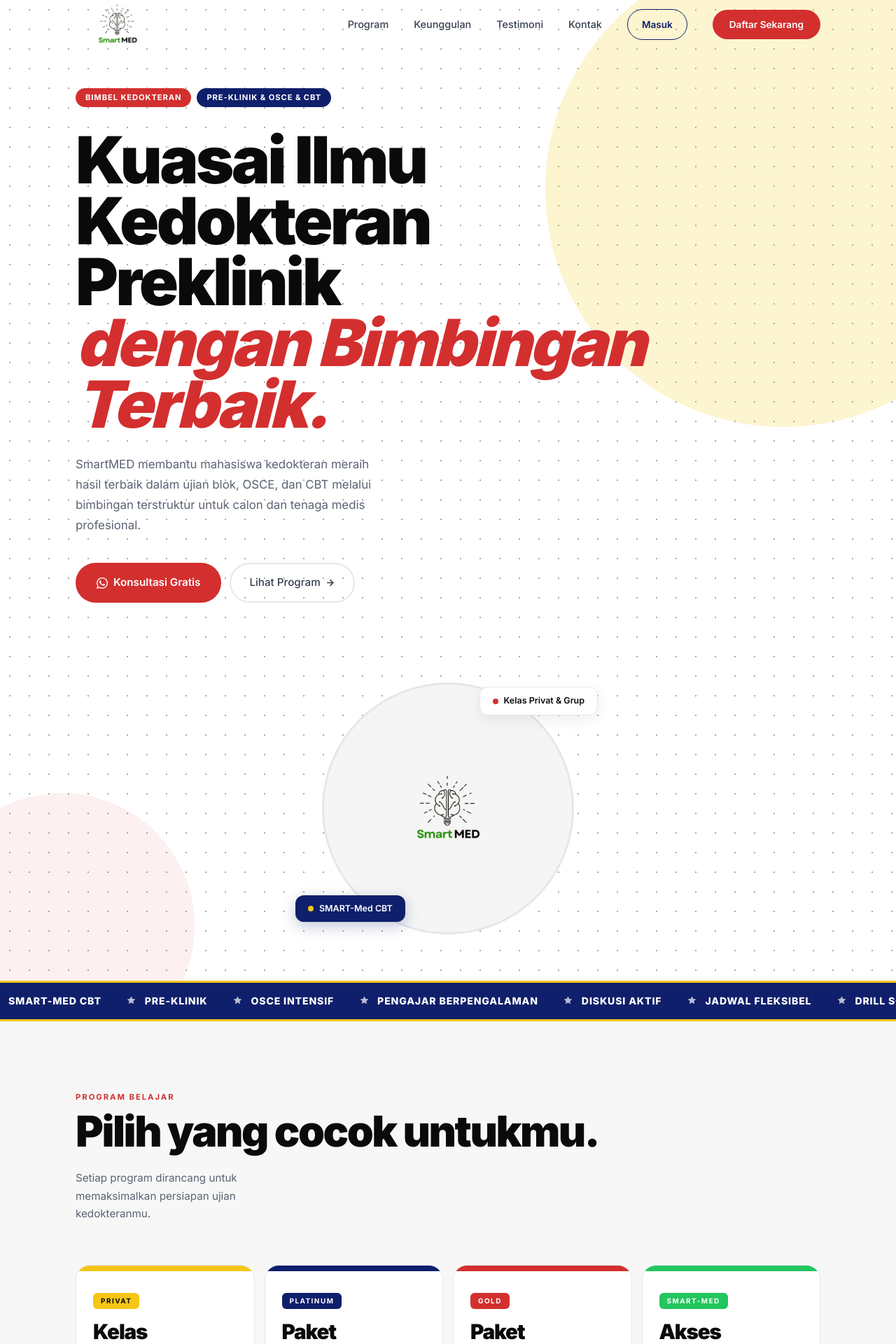
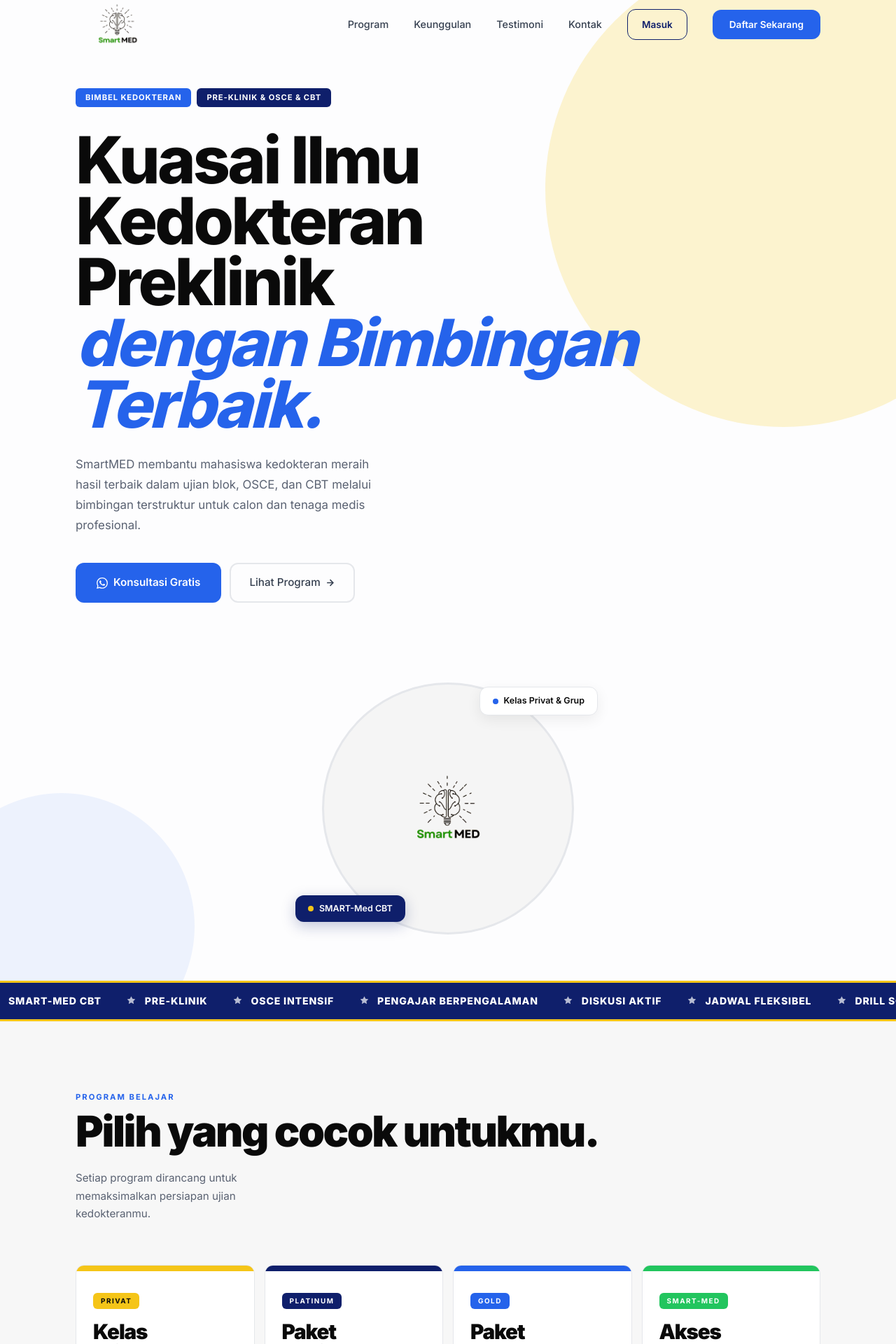
Before and after one commit to ganiout1/SmartMed, a Next.js app: page / in a window 1280 px wide. Shown: the top 1920 px of the page at 70% size. Built offline with nearby package versions, Linux system fonts and the light colour scheme.

Commit message:
style: reduce UI similarity to reference design (change red to blue, tweak typography, remove dots, adjust border radii)

```diff
--- a/src/app/globals.css
+++ b/src/app/globals.css
@@ -151,10 +151,9 @@
 
 /* ── Landing Page: AbdiSmart-style global classes ── */
 @layer components {
-  /* Dot grid background pattern */
+  /* Dot grid background pattern - removed and changed to subtle solid for differentiation */
   .dot-grid {
-    background-image: radial-gradient(circle, #0A0A0A 1px, transparent 1px);
-    background-size: 28px 28px;
+    background-color: #F8FAFC; /* Slate-50 */
   }
 
   /* Pill badge */
@@ -166,7 +165,7 @@
     letter-spacing: 0.08em;
     text-transform: uppercase;
     padding: 5px 14px;
-    border-radius: 999px;
+    border-radius: 6px;
   }
 
   /* Mark/highlight text */
--- a/src/components/landing/contact-section.tsx
+++ b/src/components/landing/contact-section.tsx
@@ -68,7 +68,7 @@ export function ContactSection() {
                 fontSize: "0.7rem",
                 letterSpacing: "0.18em",
                 textTransform: "uppercase",
-                color: "#D32F2F",
+                color: "#2563EB",
                 marginBottom: 12,
               }}
             >
@@ -110,7 +110,7 @@ export function ContactSection() {
                 display: "block",
                 background: "#F7F7F7",
                 border: "1px solid #E5E7EB",
-                borderRadius: 20,
+                borderRadius: 12,
                 padding: "32px 28px",
                 position: "relative",
                 overflow: "hidden",
--- a/src/components/landing/cta-section.tsx
+++ b/src/components/landing/cta-section.tsx
@@ -12,8 +12,8 @@ export function CTASection() {
       <div style={{ maxWidth: 1120, margin: "0 auto", padding: "0 28px" }}>
         <div
           style={{
-            background: "#D32F2F",
-            borderRadius: 24,
+            background: "#0F1F6B",
+            borderRadius: 16,
             padding: "clamp(44px, 6vw, 80px) clamp(32px, 5vw, 72px)",
             display: "flex",
             flexWrap: "wrap",
@@ -86,7 +86,7 @@ export function CTASection() {
                 fontWeight: 700,
                 fontSize: "1rem",
                 padding: "18px 36px",
-                borderRadius: 100,
+                borderRadius: 12,
                 whiteSpace: "nowrap",
                 textDecoration: "none",
                 transition: "transform 0.2s, box-shadow 0.2s",
--- a/src/components/landing/hero-section.tsx
+++ b/src/components/landing/hero-section.tsx
@@ -64,7 +64,7 @@ export function HeroSection() {
           maxWidth: 380,
           aspectRatio: "1/1",
           borderRadius: "50%",
-          background: "#D32F2F",
+          background: "#2563EB",
           opacity: 0.07,
           pointerEvents: "none",
         }}
@@ -90,7 +90,7 @@ export function HeroSection() {
         <div>
           {/* Pill badges */}
           <div style={{ display: "flex", gap: 8, flexWrap: "wrap", marginBottom: 32 }}>
-            <span className="lp-pill" style={{ background: "#D32F2F", color: "#fff" }}>
+            <span className="lp-pill" style={{ background: "#2563EB", color: "#fff" }}>
               Bimbel Kedokteran
             </span>
             <span className="lp-pill" style={{ background: "#0F1F6B", color: "#fff" }}>
@@ -101,7 +101,7 @@ export function HeroSection() {
           {/* H1 */}
           <h1
             style={{
-              fontWeight: 900,
+              fontWeight: 800,
               fontSize: "clamp(3rem, 8vw, 5.8rem)",
               letterSpacing: "-0.04em",
               lineHeight: 0.94,
@@ -112,8 +112,8 @@ export function HeroSection() {
             Kuasai Ilmu<br />
             Kedokteran<br />
             Preklinik<br />
-            <span style={{ fontStyle: "italic", color: "#D32F2F" }}>dengan Bimbingan</span><br />
-            <span style={{ fontStyle: "italic", color: "#D32F2F" }}>Terbaik.</span>
+            <span style={{ fontStyle: "italic", color: "#2563EB" }}>dengan Bimbingan</span><br />
+            <span style={{ fontStyle: "italic", color: "#2563EB" }}>Terbaik.</span>
           </h1>
 
           {/* Subtitle */}
@@ -140,12 +140,12 @@ export function HeroSection() {
                 display: "inline-flex",
                 alignItems: "center",
                 gap: 8,
-                background: "#D32F2F",
+                background: "#2563EB",
                 color: "#fff",
                 fontWeight: 600,
                 fontSize: "0.95rem",
                 padding: "15px 30px",
-                borderRadius: 100,
+                borderRadius: 12,
                 textDecoration: "none",
                 transition: "transform 0.2s, box-shadow 0.2s",
               }}
@@ -166,11 +166,11 @@ export function HeroSection() {
                 fontWeight: 500,
                 fontSize: "0.95rem",
                 padding: "15px 26px",
-                borderRadius: 100,
+                borderRadius: 12,
                 textDecoration: "none",
                 transition: "border-color 0.2s, color 0.2s",
               }}
-              onMouseEnter={e => { e.currentTarget.style.borderColor = "#D32F2F"; e.currentTarget.style.color = "#D32F2F"; }}
+              onMouseEnter={e => { e.currentTarget.style.borderColor = "#2563EB"; e.currentTarget.style.color = "#2563EB"; }}
               onMouseLeave={e => { e.currentTarget.style.borderColor = "#E5E7EB"; e.currentTarget.style.color = "#374151"; }}
             >
               Lihat Program
@@ -225,7 +225,7 @@ export function HeroSection() {
                 gap: 8,
               }}
             >
-              <span style={{ width: 8, height: 8, borderRadius: "50%", background: "#D32F2F", flexShrink: 0, display: "inline-block" }} />
+              <span style={{ width: 8, height: 8, borderRadius: "50%", background: "#2563EB", flexShrink: 0, display: "inline-block" }} />
               <span style={{ fontWeight: 600, fontSize: "0.78rem", color: "#0A0A0A", whiteSpace: "nowrap" }}>
                 Kelas Privat & Grup
               </span>
--- a/src/components/landing/programs-section.tsx
+++ b/src/components/landing/programs-section.tsx
@@ -19,9 +19,9 @@ const PROGRAMS = [
   },
   {
     tag: "Gold",
-    tagBg: "#D32F2F",
+    tagBg: "#2563EB",
     tagColor: "#fff",
-    accentColor: "#D32F2F",
+    accentColor: "#2563EB",
     title: "Paket\nGold",
     description: "Program intensif persiapan ujian yang berfokus pada diskusi 2 arah antara pengajar dan siswa.",
     benefits: ["DST 1x/minggu", "Grup kecil", "Diskusi aktif", "Drill soal"],
@@ -65,7 +65,7 @@ export function ProgramsSection() {
                 fontSize: "0.7rem",
                 letterSpacing: "0.18em",
                 textTransform: "uppercase",
-                color: "#D32F2F",
+                color: "#2563EB",
                 marginBottom: 12,
               }}
             >
@@ -102,7 +102,7 @@ export function ProgramsSection() {
               className="lp-lift"
               style={{
                 background: "#FFFFFF",
-                borderRadius: 20,
+                borderRadius: 12,
                 overflow: "hidden",
                 border: "1px solid #E5E7EB",
               }}
--- a/src/components/landing/testimonials-section.tsx
+++ b/src/components/landing/testimonials-section.tsx
@@ -87,7 +87,7 @@ export function TestimonialsSection() {
                 fontSize: "0.7rem",
                 letterSpacing: "0.18em",
                 textTransform: "uppercase",
-                color: "#D32F2F",
+                color: "#2563EB",
                 marginBottom: 12,
               }}
             >
@@ -114,7 +114,7 @@ export function TestimonialsSection() {
         <div
           style={{
             background: "#FFFFFF",
-            borderRadius: 24,
+            borderRadius: 12,
             border: "1px solid #E5E7EB",
             padding: "clamp(32px, 5vw, 60px)",
             position: "relative",
@@ -150,7 +150,7 @@ export function TestimonialsSection() {
               <div style={{ fontSize: "0.82rem", color: "#888", marginTop: 3 }}>
                 <span>{t.from}</span>
                 <span style={{ margin: "0 6px", color: "#ccc" }}>→</span>
-                <span style={{ color: "#D32F2F", fontWeight: 600 }}>{t.to}</span>
+                <span style={{ color: "#2563EB", fontWeight: 600 }}>{t.to}</span>
               </div>
             </div>
             {/* Arrow nav */}
@@ -171,7 +171,7 @@ export function TestimonialsSection() {
                   justifyContent: "center",
                   transition: "background 0.2s",
                 }}
-                onMouseEnter={e => (e.currentTarget.style.background = "#D32F2F")}
+                onMouseEnter={e => (e.currentTarget.style.background = "#2563EB")}
                 onMouseLeave={e => (e.currentTarget.style.background = "#0A0A0A")}
               >
                 {PREV_ICON}
@@ -192,7 +192,7 @@ export function TestimonialsSection() {
                   justifyContent: "center",
                   transition: "background 0.2s",
                 }}
-                onMouseEnter={e => (e.currentTarget.style.background = "#D32F2F")}
+                onMouseEnter={e => (e.currentTarget.style.background = "#2563EB")}
                 onMouseLeave={e => (e.currentTarget.style.background = "#0A0A0A")}
               >
                 {NEXT_ICON}
--- a/src/components/landing/why-section.tsx
+++ b/src/components/landing/why-section.tsx
@@ -53,7 +53,7 @@ export function WhySection() {
               fontSize: "0.7rem",
               letterSpacing: "0.18em",
               textTransform: "uppercase",
-              color: "#D32F2F",
+              color: "#2563EB",
               marginBottom: 12,
             }}
           >
@@ -88,7 +88,7 @@ export function WhySection() {
               style={{
                 background: "#F7F7F7",
                 border: "1px solid #E5E7EB",
-                borderRadius: 20,
+                borderRadius: 12,
                 padding: "32px 28px",
                 position: "relative",
                 overflow: "hidden",
--- a/src/components/layout/navbar.tsx
+++ b/src/components/layout/navbar.tsx
@@ -56,7 +56,7 @@ export function Navbar() {
               key={link.href}
               href={link.href}
               style={{ fontWeight: 500, fontSize: "0.9rem", color: "#374151", transition: "color 0.2s", textDecoration: "none" }}
-              onMouseEnter={e => (e.currentTarget.style.color = "#D32F2F")}
+              onMouseEnter={e => (e.currentTarget.style.color = "#2563EB")}
               onMouseLeave={e => (e.currentTarget.style.color = "#374151")}
             >
               {link.label}
@@ -69,7 +69,7 @@ export function Navbar() {
               fontSize: "0.85rem",
               color: "#0F1F6B",
               padding: "11px 20px",
-              borderRadius: 100,
+              borderRadius: 12,
               border: "1.5px solid #0F1F6B",
               transition: "background 0.2s, color 0.2s",
               textDecoration: "none",
@@ -84,18 +84,18 @@ export function Navbar() {
             target="_blank"
             rel="noopener noreferrer"
             style={{
-              background: "#D32F2F",
+              background: "#2563EB",
               color: "#fff",
               fontWeight: 600,
               fontSize: "0.85rem",
               padding: "11px 24px",
-              borderRadius: 100,
+              borderRadius: 12,
               transition: "background 0.2s, transform 0.15s",
               textDecoration: "none",
               display: "inline-block",
             }}
-            onMouseEnter={e => { e.currentTarget.style.background = "#B71C1C"; e.currentTarget.style.transform = "translateY(-1px)"; }}
-            onMouseLeave={e => { e.currentTarget.style.background = "#D32F2F"; e.currentTarget.style.transform = "translateY(0)"; }}
+            onMouseEnter={e => { e.currentTarget.style.background = "#1D4ED8"; e.currentTarget.style.transform = "translateY(-1px)"; }}
+            onMouseLeave={e => { e.currentTarget.style.background = "#2563EB"; e.currentTarget.style.transform = "translateY(0)"; }}
           >
             Daftar Sekarang
           </a>
@@ -149,7 +149,7 @@ export function Navbar() {
               fontSize: "0.9rem",
               color: "#0F1F6B",
               padding: 14,
-              borderRadius: 100,
+              borderRadius: 12,
               border: "1.5px solid #0F1F6B",
               textAlign: "center",
               textDecoration: "none",
@@ -164,12 +164,12 @@ export function Navbar() {
             rel="noopener noreferrer"
             onClick={() => setMenuOpen(false)}
             style={{
-              background: "#D32F2F",
+              background: "#2563EB",
               color: "#fff",
               fontWeight: 600,
               fontSize: "0.9rem",
               padding: 14,
-              borderRadius: 100,
+              borderRadius: 12,
               textAlign: "center",
               textDecoration: "none",
               display: "block",
```
